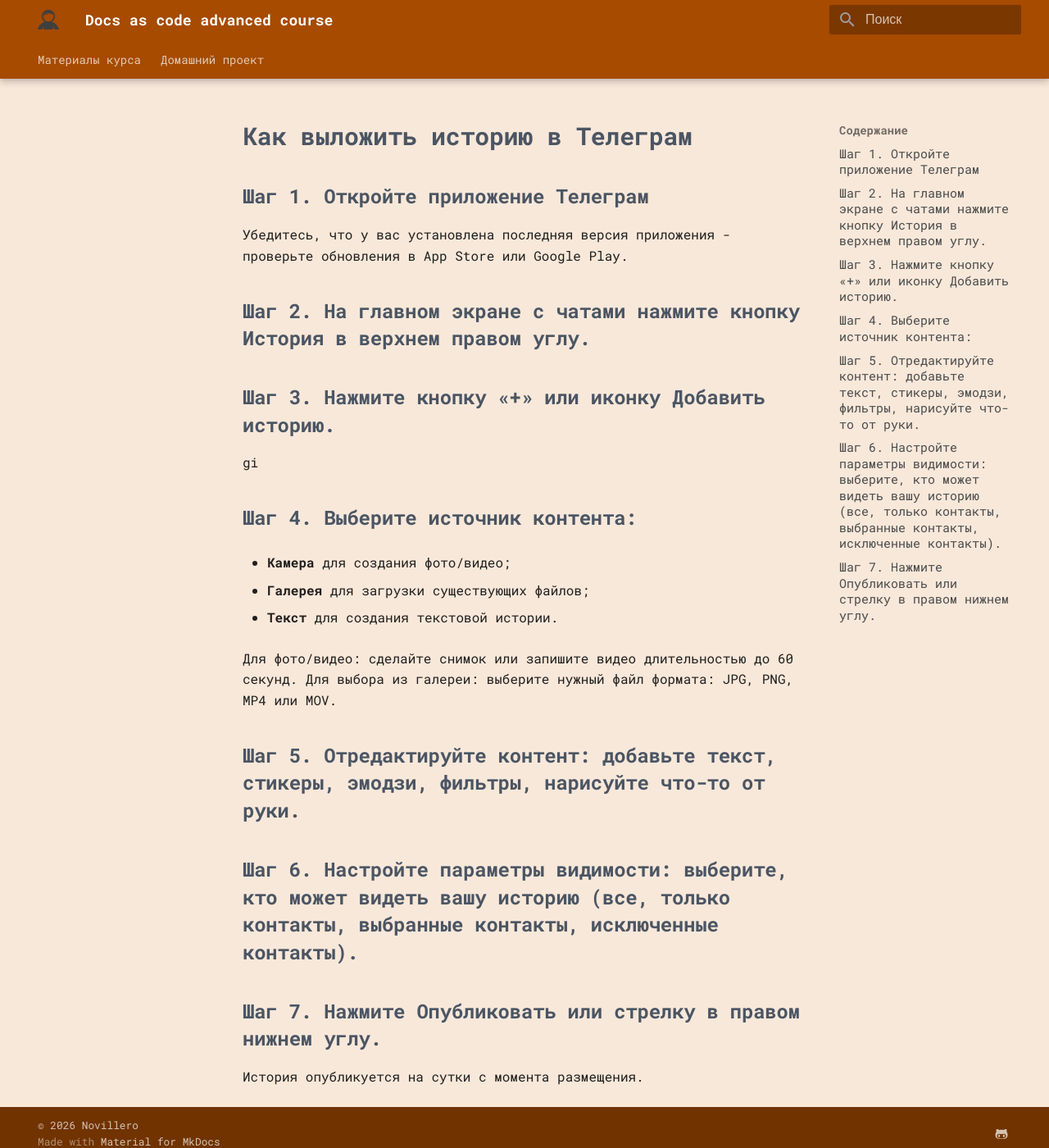
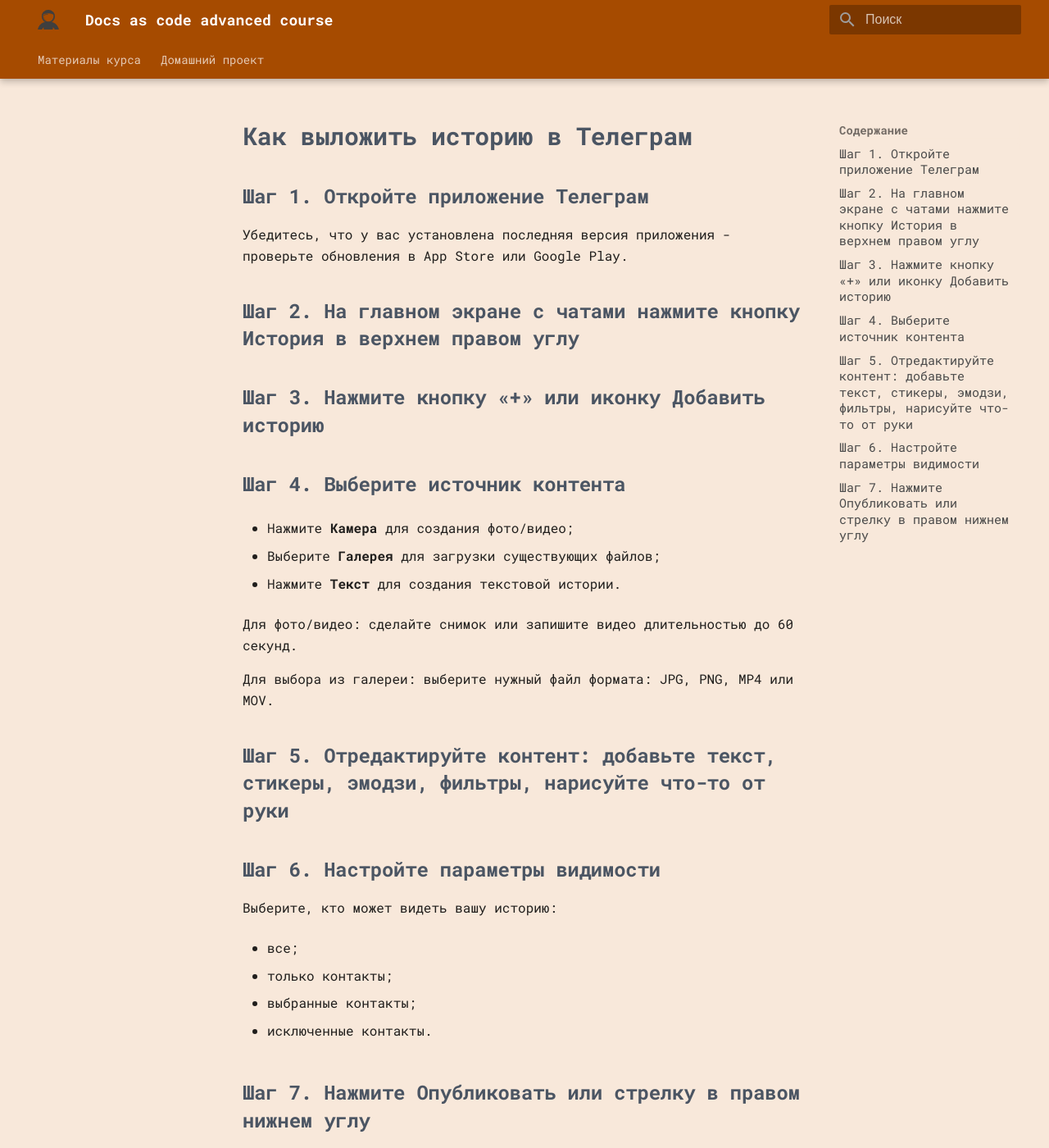
Before and after one commit to novillero/dac-adv-2, an MkDocs documentation site: the page built from docs/instructions/index.md, in a window 1280 px wide and 1400 px high. Shown: the whole window at 82% size. Built offline with MkDocs 1.6.1 and Material for MkDocs 9.7.7, drawn with Linux system fonts in a browser that asks for light colours; some web fonts are replaced.

Commit message:
внесены изменения в ветку после ревью

```diff
--- a/docs/instructions/index.md
+++ b/docs/instructions/index.md
@@ -4,25 +4,36 @@
 
 Убедитесь, что у вас установлена последняя версия приложения - проверьте обновления в App Store или Google Play.
 
-## Шаг 2. На главном экране с чатами нажмите кнопку **История** в верхнем правом углу.
+## Шаг 2. На главном экране с чатами нажмите кнопку **История** в верхнем правом углу
 
-## Шаг 3. Нажмите кнопку «+» или иконку **Добавить историю**.
-gi
-## Шаг 4. Выберите источник контента:
+## Шаг 3. Нажмите кнопку «+» или иконку **Добавить историю**
 
-* **Камера** для создания фото/видео;
+## Шаг 4. Выберите источник контента
 
-* **Галерея** для загрузки существующих файлов;
+* Нажмите **Камера** для создания фото/видео;
 
-* **Текст** для создания текстовой истории.
+* Выберите **Галерея** для загрузки существующих файлов;
+
+* Нажмите **Текст** для создания текстовой истории.
 
 Для фото/видео: сделайте снимок или запишите видео длительностью до 60 секунд.
+
 Для выбора из галереи: выберите нужный файл формата: JPG, PNG, MP4 или MOV.
 
-## Шаг 5. Отредактируйте контент: добавьте текст, стикеры, эмодзи, фильтры, нарисуйте что-то от руки.
+## Шаг 5. Отредактируйте контент: добавьте текст, стикеры, эмодзи, фильтры, нарисуйте что-то от руки
 
-## Шаг 6. Настройте параметры видимости: выберите, кто может видеть вашу историю (все, только контакты, выбранные контакты, исключенные контакты).
+## Шаг 6. Настройте параметры видимости
 
-## Шаг 7. Нажмите **Опубликовать** или стрелку в правом нижнем углу.
+Выберите, кто может видеть вашу историю:
+
+* все;
+
+* только контакты;
+
+* выбранные контакты;
+
+* исключенные контакты.
+
+## Шаг 7. Нажмите **Опубликовать** или стрелку в правом нижнем углу
 
 История опубликуется на сутки с момента размещения.
```
